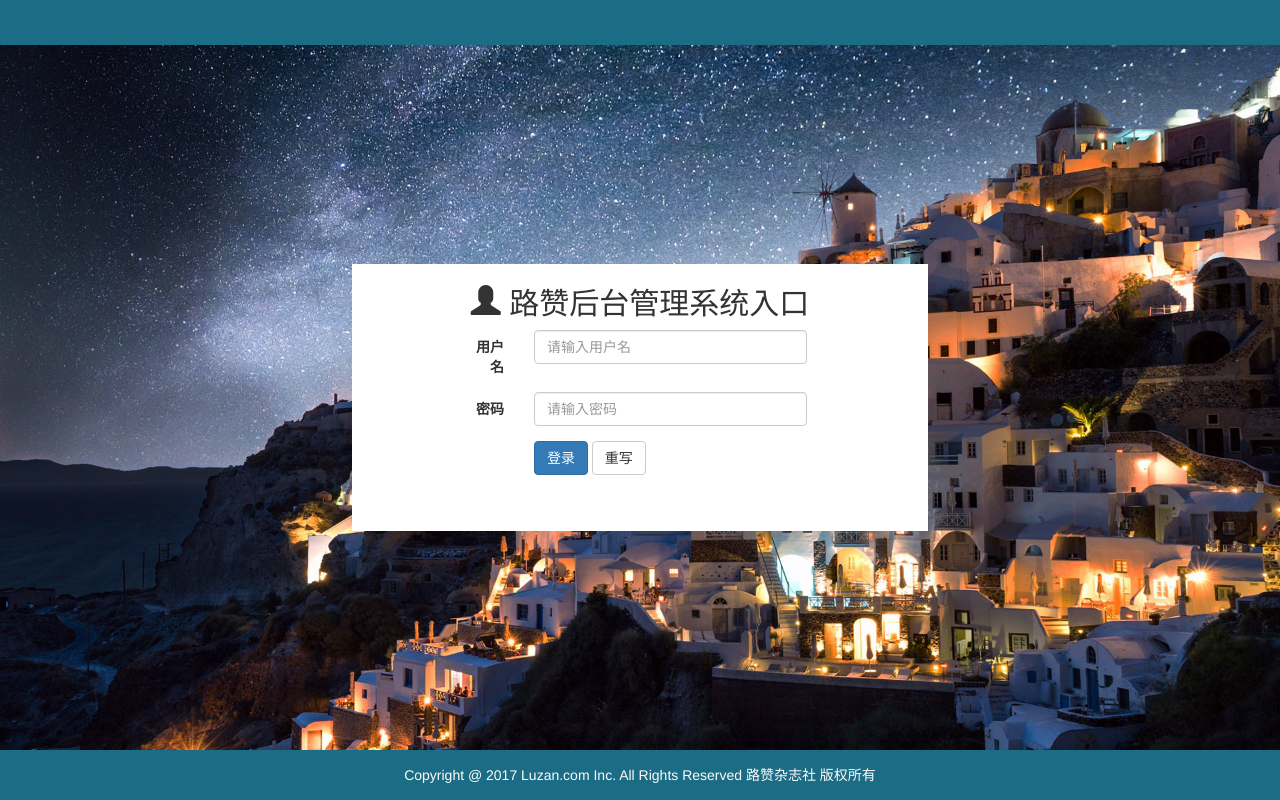
After one commit to Olly-orientation/cms, a Django app: page /server/login/ in a window 1280 px wide. The commit adds this page. Run offline with Django 3.2, Linux system fonts and the light colour scheme; some libraries are stand-ins or nearby versions.

```diff
--- a/server/models.py
+++ b/server/models.py
@@ -22,13 +22,11 @@ class source(models.Model):
     sourceId=models.AutoField(primary_key=True)
     sourceName=models.CharField(max_length=200)
 
-class topics(models.Model):
-    topicId=models.AutoField(primary_key=True)
-    topicName=models.CharField(max_length=200)
 
 class menu(models.Model):
     menuId=models.AutoField(primary_key=True)
     menuName=models.CharField(max_length=200)
+    menuStatus=models.SmallIntegerField(default=0)
 
 class position(models.Model):
     positionId=models.AutoField(primary_key=True)
--- a/server/urls.py
+++ b/server/urls.py
@@ -4,5 +4,9 @@ from server import views
 
 urlpatterns = [
     path('serverIndex/', views.index),
-    path("menu/",views.menu)
+    path("menu/",views.menu),
+    path("addmenu/",views.addmenu),
+    path("login/",views.login),
+    path("savemenu/",views.savemenu),
+    path("loginCheck/",views.loginCheck)
 ]
--- a/server/views.py
+++ b/server/views.py
@@ -1,8 +1,43 @@
 from django.shortcuts import render
-
+from django.http import HttpResponse
+from server import models
+import json
 # Create your views here.
+def login(request):
+    '''
+    登陆页面
+    :param request:
+    :return:
+    '''
+    return render(request,"server/login.html")
+def loginCheck(request):
+    username=request.POST.get("username")
+    password=request.POST.get("pwd")
+    print(username,password)
+    return HttpResponse(123)
+# 后台首页
 def index(request):
     return render(request,"server/serverIndex.html")
 
 def menu(request):
+    '''
+    菜单管理页面
+    :param request:
+    :return:
+    '''
     return render(request,"server/menu.html")
+def addmenu(request):
+    return render(request,"server/add_menu.html")
+def savemenu(request):
+    menuName=request.GET.get("menuName")
+    status=request.GET.get("status")
+    try:
+        models.menu.objects.create(menuName=menuName)
+    except Exception as e:
+        return HttpResponse(123)
+
+def returnData(status_code,str_tips=""):
+    info={}
+    info["status"]=status_code
+    info["tips"]=str_tips
+    return json.dumps(info)
--- /dev/null
+++ b/templates/server/login.html
@@ -0,0 +1,132 @@
+<!DOCTYPE html>
+<html lang="en">
+<head>
+    <meta charset="UTF-8">
+    <title>路赞后台管理系统</title>
+    <style type="text/css">
+        *{
+            padding: 0;
+            border:0;
+            margin: 0;
+        }
+        .header{
+            height: 45px;
+            line-height: 45px;
+            background-color: #1b6d85;
+        }
+        .main{
+            background-image: url("/static/img/login.jpg");
+            background-size: 100%;
+            background-repeat: no-repeat;
+            position: relative;
+        }
+        .footer{
+            text-align: center;
+            background-color: #1b6d85;
+            height: 50px;
+            line-height: 50px;
+            color: snow;
+            width: 100%;
+            position: fixed;
+            bottom: 0;
+        }
+        .loginWindow{
+            width: 45%;
+            background-color: white;
+            position: absolute;
+            margin: auto;
+            height: 38%;
+            top: 0;
+            bottom: 0;
+            left: 0;
+            right: 0;
+        }
+    </style>
+    <script src="/static/js/jquery-3.4.1.js"></script>
+    <script src="/static/js/jquery.validate.js"></script>
+    <script src="/static/js/jquery.form.js"></script>
+
+    <link rel="stylesheet" href="/static/bootstrap-3.3.7-dist/css/bootstrap.css">
+
+</head>
+<body onresize="adjust()">
+<div class="container-fluid">
+    <div class="row header clearPadding"></div>
+    <div class="row main">
+        <div class="loginWindow">
+            <div class="row">
+                <div class="col-md-12 col-lg-12">
+                   <h2 class="text-center"><span class="glyphicon glyphicon-user"></span> 路赞后台管理系统入口</h2>
+                </div>
+
+            </div>
+            <div class="row">
+                <form class="form-horizontal" style="width: 55%;margin: auto" method="post" action="/server/loginCheck/">
+                  {% csrf_token %}
+                    <div class="form-group">
+                    <label for="inputEmail3" class="col-sm-2 control-label">用户名</label>
+                    <div class="col-sm-10">
+                      <input type="text" class="form-control" name="username" placeholder="请输入用户名">
+                    </div>
+                  </div>
+                  <div class="form-group">
+                    <label for="inputPassword3" class="col-sm-2 control-label">密码</label>
+                    <div class="col-sm-10">
+                      <input type="password" class="form-control" name="pwd" placeholder="请输入密码">
+                    </div>
+                  </div>
+                  <div class="form-group">
+                    <div class="col-sm-offset-2 col-sm-10">
+                      <button type="submit" class="btn btn-primary">登录</button>
+                      <button type="reset" class="btn btn-default">重写</button>
+                    </div>
+                  </div>
+                </form>
+            </div>
+        </div>
+    </div>
+    <div class="row footer">
+        <p>Copyright @ 2017 Luzan.com Inc. All Rights Reserved 路赞杂志社 版权所有</p>
+    </div>
+</div>
+
+</body>
+<script type="text/javascript">
+    var header;
+    var main;
+    var footer;
+    var loginForm;
+    function init() {
+        header=$(".header");
+        main=$(".main");
+        footer=$(".footer");
+        loginForm=$(".loginWindow form");
+        loginForm.validate({
+            rules:{
+                username:{
+                    required:true
+                },
+                pwd:{
+                    required:true
+                }
+            },
+            messages:{
+                username:{
+                    required:"请输入用户名"
+                },
+                pwd:{
+                    required:"密码不能为空"
+                }
+            }
+        });
+        adjust()
+    }
+    init();
+    function adjust(){
+        windowHeight=$(window).height();
+        headerHeight=header.height();
+        footerHeight=footer.height();
+        main.height(windowHeight-(headerHeight+footerHeight))
+    }
+</script>
+</html>
```
Also changed, not shown: static/css/common.css (+10 -0 lines), templates/common/commonForServer.html (+26 -13 lines), templates/server/add_menu.html (added, +79 -0 lines), templates/server/menu.html (+77 -9 lines), templates/server/serverIndex.html (+10 -18 lines), server/migrations/0008_auto_20191001_1437.py (added), static/img/login.jpg (added), static/img/serverImg/max.png (added), static/img/serverImg/ranking.png (added).
